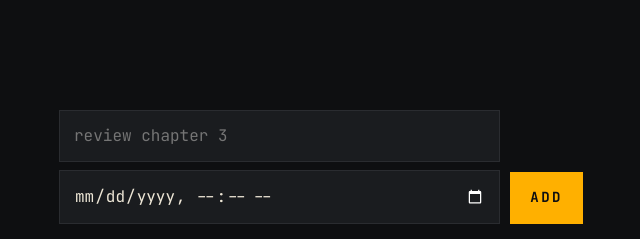
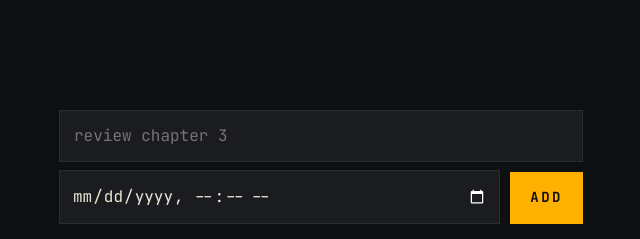
Before and after one commit to dpontejs/today, a FastAPI app: template src/today/templates/today.html in a window 1280 px wide. Shown: the part 558-797 px from the top of the page, without its empty margins (319-959 px from the left). Run offline with FastAPI, Linux system fonts and the light colour scheme; the template is opened without the code that fills it, so the values that code supplies are empty; parts of the project's set-up code (start-up, migrations or seed data) failed here and were passed over.

Commit message:
fix: título em linha própria e data em uma linha no formulário

```diff
--- a/src/today/static/app.css
+++ b/src/today/static/app.css
@@ -209,15 +209,16 @@ input[type="text"], input[type="password"], input[type="datetime-local"], textar
 .row-done .title { text-decoration: line-through; color: var(--muted); }
 .row-done .time { color: var(--muted); }
 
-/* Add form, pinned to the bottom of the board */
+/* Add form, pinned to the bottom of the board: title on top, then date + ADD. */
 .add {
   margin-top: auto;
   display: grid;
   grid-template-columns: minmax(0, 1fr) auto;
-  gap: 10px;
+  gap: 8px 10px;
   align-items: end;
 }
-.add-fields { display: flex; flex-direction: column; gap: 8px; min-width: 0; }
+/* Title gets its own row; only the date shares a row with ADD, so it has room for its native label. */
+.add-title { grid-column: 1 / -1; }
 /* iOS Safari gives datetime-local an intrinsic min width (the native label, e.g. "10 Nov 2026 at 21:00")
    that ignores width: 100% and pushes the field under the ADD button. Dropping the native appearance
    keeps the picker but lets the box shrink to its column. */
@@ -226,6 +227,9 @@ input[type="datetime-local"] {
   appearance: none;
   min-width: 0;
   display: block;
+  padding: 0 12px;
+  white-space: nowrap;
+  overflow: hidden;
   line-height: 50px;
   text-align: left;
 }
--- a/src/today/templates/today.html
+++ b/src/today/templates/today.html
@@ -41,14 +41,12 @@
   </section>
 
   <form class="add" method="post" action="/items" novalidate>
-    <div class="add-fields">
-      <label for="title" class="visually-hidden">What</label>
-      <input id="title" name="title" type="text" placeholder="review chapter 3" value="{{ form.title }}"
-             maxlength="200" autocomplete="off" {% if errors.title %}aria-invalid="true" aria-describedby="err-title"{% endif %}>
-      <label for="due_at" class="visually-hidden">When</label>
-      <input id="due_at" name="due_at" type="datetime-local" value="{{ form.due_at }}"
-             {% if errors.due_at %}aria-invalid="true" aria-describedby="err-due"{% endif %}>
-    </div>
+    <label for="title" class="visually-hidden">What</label>
+    <input id="title" name="title" type="text" class="add-title" placeholder="review chapter 3" value="{{ form.title }}"
+           maxlength="200" autocomplete="off" {% if errors.title %}aria-invalid="true" aria-describedby="err-title"{% endif %}>
+    <label for="due_at" class="visually-hidden">When</label>
+    <input id="due_at" name="due_at" type="datetime-local" value="{{ form.due_at }}"
+           {% if errors.due_at %}aria-invalid="true" aria-describedby="err-due"{% endif %}>
     <button type="submit" class="btn-accent add-button">ADD</button>
     {% if errors.title %}<p class="error" id="err-title" role="alert">{{ errors.title }}</p>{% endif %}
     {% if errors.due_at %}<p class="error" id="err-due" role="alert">{{ errors.due_at }}</p>{% endif %}
```
Also changed, not shown: tests/test_css.py (+6 -2 lines).
